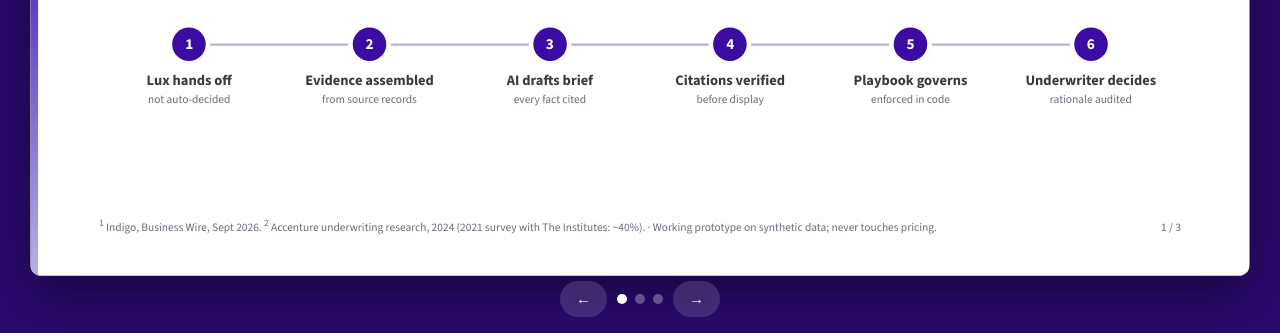
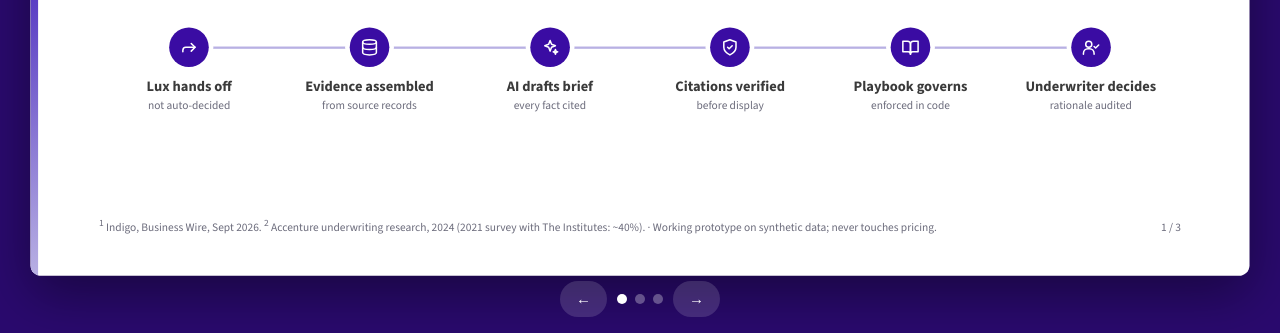
Before and after one commit to akhilesh360/underwriter-exception-copilot, a plain HTML site: page docs/deck.html in a window 1280 px wide. Shown: the part 467-800 px from the top of the page. Drawn offline with nearby package versions, Linux system fonts and the light colour scheme.

Commit message:
Deck: icons instead of numbers in the flow

```diff
--- a/docs/deck.html
+++ b/docs/deck.html
@@ -34,9 +34,9 @@
   .card .val{font-size:30px;font-weight:800;line-height:1.15;color:var(--header);margin-top:10px}
   .card .txt{font-size:19px;line-height:1.4;color:var(--muted);margin-top:10px}
   .flow{margin-top:40px;display:grid;grid-template-columns:repeat(6,1fr);position:relative}
-  .flow::before{content:"";position:absolute;top:21px;left:calc(100%/12);right:calc(100%/12);height:3px;background:var(--lav)}
+  .flow::before{content:"";position:absolute;top:25px;left:calc(100%/12);right:calc(100%/12);height:3px;background:var(--lav)}
   .step{position:relative;text-align:center;padding:0 8px}
-  .step .n{width:44px;height:44px;border-radius:50%;margin:0 auto;background:var(--primary);color:#fff;font-size:20px;font-weight:800;
+  .step .n{width:52px;height:52px;border-radius:50%;margin:0 auto;background:var(--primary);color:#fff;font-size:20px;font-weight:800;
            display:flex;align-items:center;justify-content:center;position:relative;box-shadow:0 0 0 6px #fff}
   .step .t{font-size:19px;font-weight:800;color:var(--header);margin-top:14px;line-height:1.15}
   .step .d{font-size:15px;color:var(--muted);margin-top:4px}
@@ -91,12 +91,12 @@
       <div class="card" style="--c:var(--skydark)"><div class="lbl">Why it's safe</div><div class="val">The underwriter sees why</div><div class="txt">Every fact links to its source. Every blocked action is explained. Everything is logged.</div></div>
     </div>
     <div class="flow">
-      <div class="step"><div class="n">1</div><div class="t">Lux hands off</div><div class="d">not auto-decided</div></div>
-      <div class="step"><div class="n">2</div><div class="t">Evidence assembled</div><div class="d">from source records</div></div>
-      <div class="step"><div class="n">3</div><div class="t">AI drafts brief</div><div class="d">every fact cited</div></div>
-      <div class="step"><div class="n">4</div><div class="t">Citations verified</div><div class="d">before display</div></div>
-      <div class="step"><div class="n">5</div><div class="t">Playbook governs</div><div class="d">enforced in code</div></div>
-      <div class="step"><div class="n">6</div><div class="t">Underwriter decides</div><div class="d">rationale audited</div></div>
+      <div class="step"><div class="n"><svg viewBox="0 0 24 24" width="24" height="24" fill="none" stroke="currentColor" stroke-width="2" stroke-linecap="round" stroke-linejoin="round" aria-hidden="true"><polyline points="15 17 20 12 15 7"/><path d="M4 18v-2a4 4 0 0 1 4-4h12"/></svg></div><div class="t">Lux hands off</div><div class="d">not auto-decided</div></div>
+      <div class="step"><div class="n"><svg viewBox="0 0 24 24" width="24" height="24" fill="none" stroke="currentColor" stroke-width="2" stroke-linecap="round" stroke-linejoin="round" aria-hidden="true"><ellipse cx="12" cy="5" rx="9" ry="3"/><path d="M3 5v14c0 1.66 4 3 9 3s9-1.34 9-3V5"/><path d="M3 12c0 1.66 4 3 9 3s9-1.34 9-3"/></svg></div><div class="t">Evidence assembled</div><div class="d">from source records</div></div>
+      <div class="step"><div class="n"><svg viewBox="0 0 24 24" width="24" height="24" fill="none" stroke="currentColor" stroke-width="2" stroke-linecap="round" stroke-linejoin="round" aria-hidden="true"><path d="M12 3l1.9 5.1L19 10l-5.1 1.9L12 17l-1.9-5.1L5 10l5.1-1.9z"/><path d="M19 15l.8 2.2L22 18l-2.2.8L19 21l-.8-2.2L16 18l2.2-.8z"/></svg></div><div class="t">AI drafts brief</div><div class="d">every fact cited</div></div>
+      <div class="step"><div class="n"><svg viewBox="0 0 24 24" width="24" height="24" fill="none" stroke="currentColor" stroke-width="2" stroke-linecap="round" stroke-linejoin="round" aria-hidden="true"><path d="M12 22s8-4 8-10V5l-8-3-8 3v7c0 6 8 10 8 10z"/><polyline points="9 12 11 14 15 10"/></svg></div><div class="t">Citations verified</div><div class="d">before display</div></div>
+      <div class="step"><div class="n"><svg viewBox="0 0 24 24" width="24" height="24" fill="none" stroke="currentColor" stroke-width="2" stroke-linecap="round" stroke-linejoin="round" aria-hidden="true"><path d="M2 4h6a4 4 0 0 1 4 4v13a3 3 0 0 0-3-3H2z"/><path d="M22 4h-6a4 4 0 0 0-4 4v13a3 3 0 0 1 3-3h7z"/></svg></div><div class="t">Playbook governs</div><div class="d">enforced in code</div></div>
+      <div class="step"><div class="n"><svg viewBox="0 0 24 24" width="24" height="24" fill="none" stroke="currentColor" stroke-width="2" stroke-linecap="round" stroke-linejoin="round" aria-hidden="true"><circle cx="9" cy="8" r="4"/><path d="M2 21v-1a6 6 0 0 1 6-6h2a6 6 0 0 1 6 6v1"/><polyline points="16 11 18 13 22 9"/></svg></div><div class="t">Underwriter decides</div><div class="d">rationale audited</div></div>
     </div>
     <div class="foot"><span><sup>1</sup> Indigo, Business Wire, Sept 2026. <sup>2</sup> Accenture underwriting research, 2024 (2021 survey with The Institutes: ~40%). · Working prototype on synthetic data; never touches pricing.</span><span style="white-space:nowrap">1 / 3</span></div>
   </section>
```
